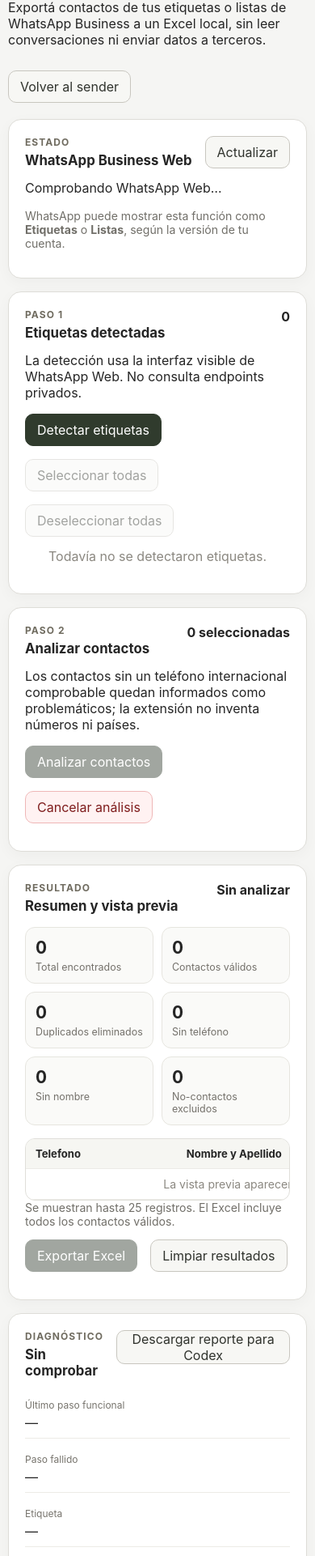
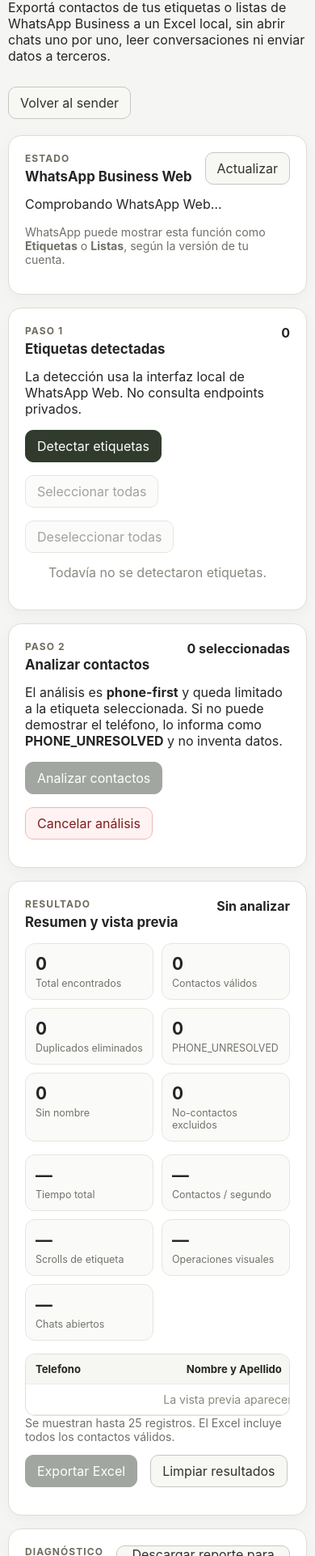
Before and after one commit to AgustinBazanUB/Flor-Mia-WhatsApp-Sender, a browser extension: page src/contact-export/page.html in a window 390 px wide. Shown: the part 78-2000 px from the top of the page at 81% size. Drawn offline with Linux system fonts and the light colour scheme.

Commit message:
ux: show phone first extraction metrics

```diff
--- a/src/contact-export/page.html
+++ b/src/contact-export/page.html
@@ -10,9 +10,9 @@
     <main class="contact-app">
       <header class="hero">
         <div>
-          <span class="eyebrow">Flor Mía WhatsApp Sender</span>
+          <span class="eyebrow">Flor Mía WhatsApp Sender · versión <strong id="module-version">—</strong></span>
           <h1>Contactos de WhatsApp</h1>
-          <p>Exportá contactos de tus etiquetas o listas de WhatsApp Business a un Excel local, sin leer conversaciones ni enviar datos a terceros.</p>
+          <p>Exportá contactos de tus etiquetas o listas de WhatsApp Business a un Excel local, sin abrir chats uno por uno, leer conversaciones ni enviar datos a terceros.</p>
         </div>
         <a class="button button--secondary" href="../popup/index.html">Volver al sender</a>
       </header>
@@ -37,7 +37,7 @@
           </div>
           <strong id="label-count">0</strong>
         </div>
-        <p>La detección usa la interfaz visible de WhatsApp Web. No consulta endpoints privados.</p>
+        <p>La detección usa la interfaz local de WhatsApp Web. No consulta endpoints privados.</p>
         <div class="actions">
           <button id="detect-labels" class="button button--primary" type="button">Detectar etiquetas</button>
           <button id="select-all" class="button button--secondary" type="button" disabled>Seleccionar todas</button>
@@ -56,7 +56,7 @@
           </div>
           <strong id="selected-count">0 seleccionadas</strong>
         </div>
-        <p>Los contactos sin un teléfono internacional comprobable quedan informados como problemáticos; la extensión no inventa números ni países.</p>
+        <p>El análisis es <strong>phone-first</strong> y queda limitado a la etiqueta seleccionada. Si no puede demostrar el teléfono, lo informa como <strong>PHONE_UNRESOLVED</strong> y no inventa datos.</p>
         <div class="actions">
           <button id="analyze" class="button button--primary" type="button" disabled>Analizar contactos</button>
           <button id="cancel" class="button button--danger" type="button" hidden>Cancelar análisis</button>
@@ -89,9 +89,16 @@
           <div><strong id="stat-found">0</strong><span>Total encontrados</span></div>
           <div><strong id="stat-valid">0</strong><span>Contactos válidos</span></div>
           <div><strong id="stat-duplicates">0</strong><span>Duplicados eliminados</span></div>
-          <div><strong id="stat-phone">0</strong><span>Sin teléfono</span></div>
+          <div><strong id="stat-phone">0</strong><span>PHONE_UNRESOLVED</span></div>
           <div><strong id="stat-name">0</strong><span>Sin nombre</span></div>
           <div><strong id="stat-noncontacts">0</strong><span>No-contactos excluidos</span></div>
+        </div>
+        <div class="stats">
+          <div><strong id="metric-duration">—</strong><span>Tiempo total</span></div>
+          <div><strong id="metric-rate">—</strong><span>Contactos / segundo</span></div>
+          <div><strong id="metric-scrolls">—</strong><span>Scrolls de etiqueta</span></div>
+          <div><strong id="metric-visual">—</strong><span>Operaciones visuales</span></div>
+          <div><strong id="metric-chats">—</strong><span>Chats abiertos</span></div>
         </div>
 
         <div class="table-wrap">
@@ -111,7 +118,7 @@
         <div class="section-heading">
           <div>
             <span class="eyebrow">Revisión</span>
-            <h2>Contactos problemáticos</h2>
+            <h2>Pendientes / No resueltos</h2>
           </div>
           <strong id="problem-count">0</strong>
         </div>
@@ -125,7 +132,7 @@
             <span class="eyebrow">Diagnóstico</span>
             <h2 id="diagnostic-status">Sin comprobar</h2>
           </div>
-          <button id="codex-report" class="button button--secondary" type="button">Descargar reporte para Codex</button>
+          <button id="codex-report" class="button button--secondary" type="button">Descargar reporte para Codex / ChatGPT</button>
         </div>
         <dl class="diagnostic-grid">
           <div><dt>Último paso funcional</dt><dd id="diagnostic-last">—</dd></div>
@@ -133,6 +140,8 @@
           <div><dt>Etiqueta</dt><dd id="diagnostic-label">—</dd></div>
           <div><dt>Estrategia</dt><dd id="diagnostic-strategy">—</dd></div>
           <div><dt>Elemento esperado</dt><dd id="diagnostic-expected">—</dd></div>
+          <div><dt>Cantidad informada</dt><dd id="diagnostic-reported">—</dd></div>
+          <div><dt>Únicos recolectados</dt><dd id="diagnostic-collected">—</dd></div>
           <div><dt>Candidatos encontrados</dt><dd id="diagnostic-candidates">0</dd></div>
         </dl>
         <p id="ui-error" class="error" role="alert" hidden></p>
```
